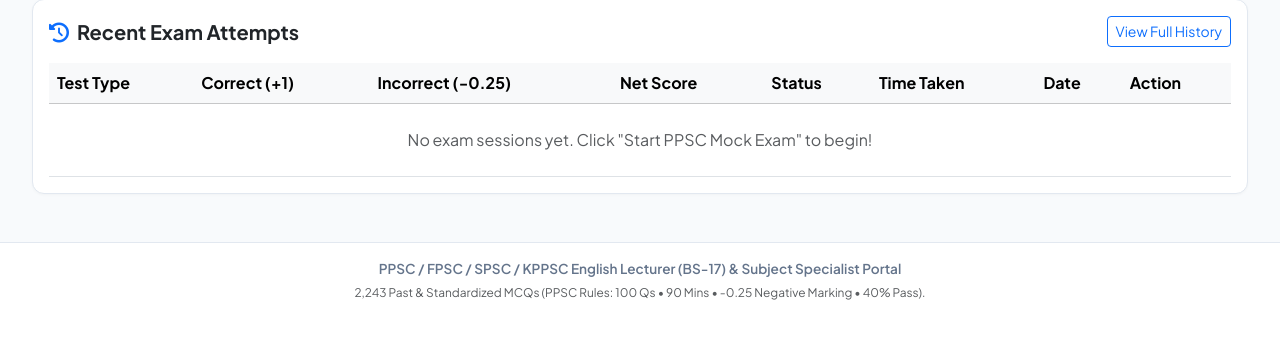
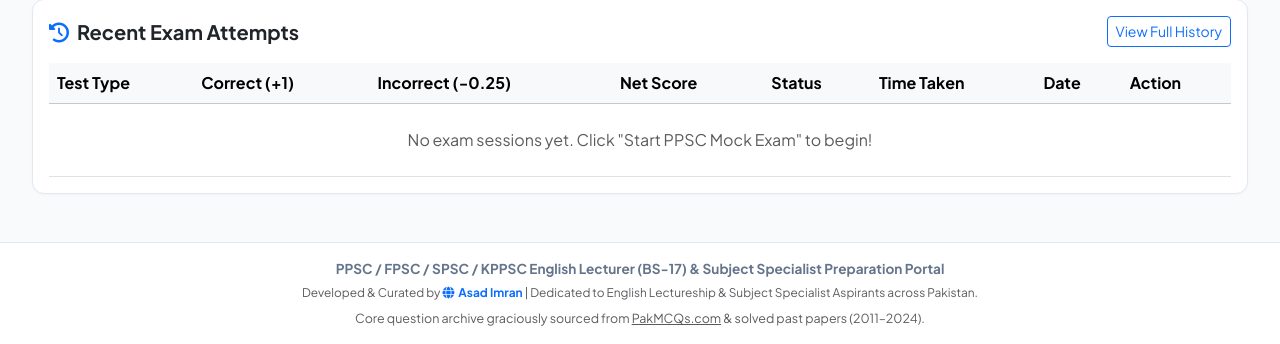
Before and after one commit to iasad12/ppscenglec, a Flask app: page / in a window 1280 px wide. Shown: the part 560-904 px from the top of the page. Before the commit the page ends 860 px from the top, so only its background shows below. Run offline with Flask 3, Linux system fonts and the light colour scheme; data that the repository does not hold is empty.

Commit message:
Add Asad Imran credit and website link in web portal footer and PDF guide

```diff
--- a/templates/index.html
+++ b/templates/index.html
@@ -806,8 +806,13 @@
     <!-- Footer -->
     <footer class="footer">
         <div class="container text-center" style="max-width: 1240px;">
-            <p class="mb-1 fw-semibold">PPSC / FPSC / SPSC / KPPSC English Lecturer (BS-17) & Subject Specialist Portal</p>
-            <p class="text-muted small mb-0">2,243 Past & Standardized MCQs (PPSC Rules: 100 Qs • 90 Mins • -0.25 Negative Marking • 40% Pass).</p>
+            <p class="mb-1 fw-bold">PPSC / FPSC / SPSC / KPPSC English Lecturer (BS-17) & Subject Specialist Preparation Portal</p>
+            <p class="mb-2 text-muted small">
+                Developed & Curated by <a href="https://asadimran.pages.dev/" target="_blank" rel="noopener" class="fw-bold text-primary text-decoration-none"><i class="fa-solid fa-globe me-1"></i>Asad Imran</a> | Dedicated to English Lectureship & Subject Specialist Aspirants across Pakistan.
+            </p>
+            <p class="text-muted small mb-0" style="font-size: 0.78rem;">
+                Core question archive graciously sourced from <a href="https://pakmcqs.com" target="_blank" class="text-muted text-decoration-underline">PakMCQs.com</a> & solved past papers (2011–2024).
+            </p>
         </div>
     </footer>
 
```
Also changed, not shown: generate_pdf.py (+5 -5 lines), 1 other file.
